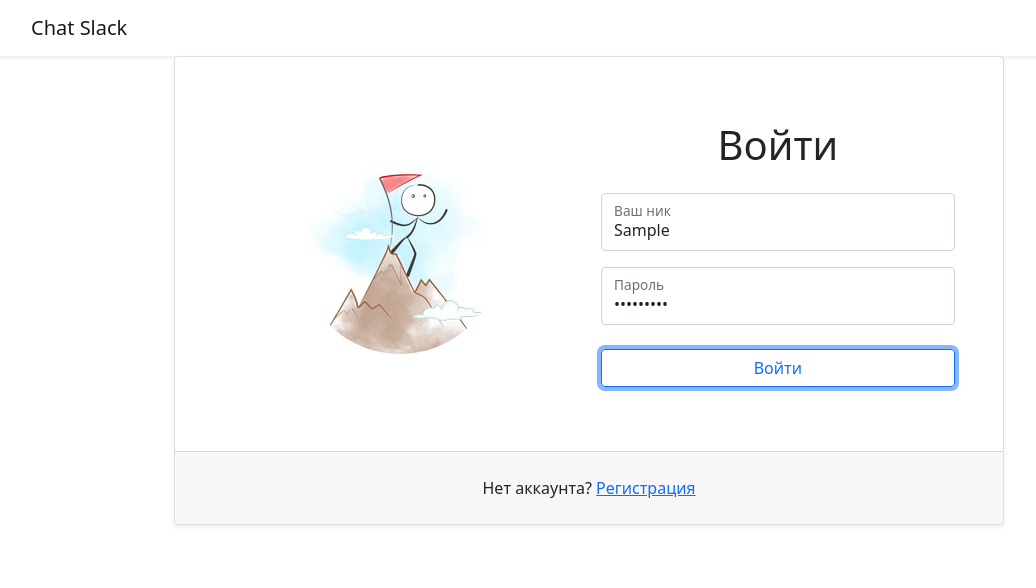
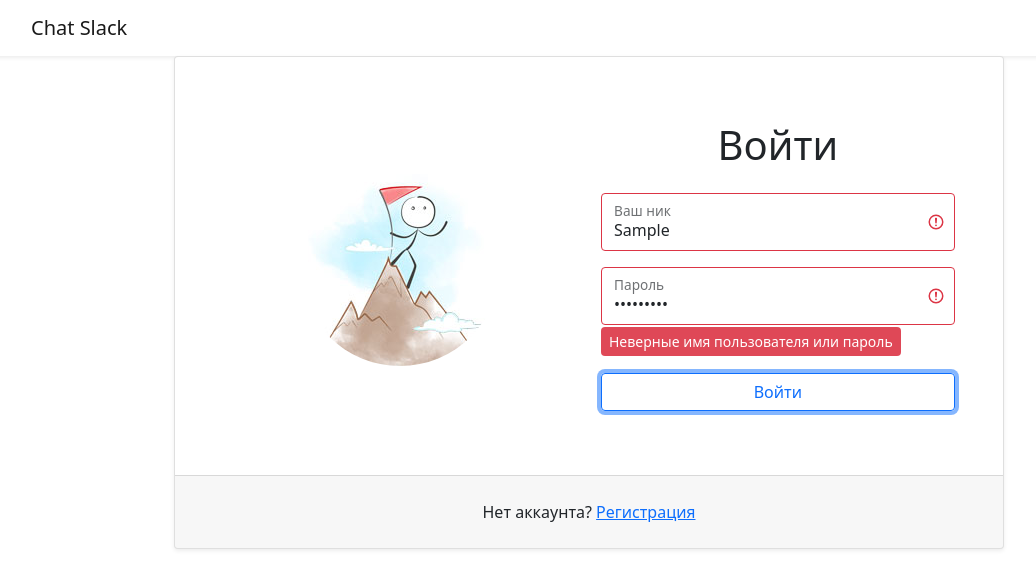
Before and after one commit to sunn-shinne/chat-slack, a React app: page /login in a window 1280 px wide. Both pictures are taken after typing "Sample", "Sample123" into the empty fields and a click on the button "Войти". Shown: the top 588 px of the page, without its empty margins (51-1087 px from the left). Built offline with nearby package versions, Linux system fonts and the light colour scheme; no server answers; the HTML template or start-up script is replaced by a standard one.

Commit message:
Refactor login form

```diff
--- a/package.json
+++ b/package.json
@@ -21,6 +21,7 @@
   "license": "ISC",
   "homepage": "https://github.com/sunn-shinne/frontend-project-lvl4#readme",
   "dependencies": {
+    "axios": "^0.27.2",
     "bootstrap": "^5.1.3",
     "classnames": "^2.3.1",
     "core-js": "^3.21.1",
--- /dev/null
+++ b/src/components/LoginForm.jsx
@@ -0,0 +1,78 @@
+import React, { useRef } from 'react';
+import { Form, Button } from 'react-bootstrap';
+import { useFormik } from 'formik';
+import axios from 'axios';
+import cn from 'classnames';
+
+const LoginForm = ({ layoutClass }) => {
+  const [errors, setErrors] = React.useState({});
+  const target = useRef(null);
+
+  const formik = useFormik({
+    initialValues: {
+      username: '',
+      password: '',
+    },
+    onSubmit: async (values) => {
+      try {
+        const response = await axios.post('/api/v1/login', values);
+        localStorage.setItem('token', response.data.token);
+        setErrors({});
+      } catch (e) {
+        setErrors({ request: 'Неверные имя пользователя или пароль' });
+      }
+    },
+  });
+
+  const usernameClass = cn('form-control', errors.request && 'is-invalid');
+  const passwordClass = cn('form-control', errors.request && 'is-invalid');
+
+  return (
+    <Form className={layoutClass} onSubmit={formik.handleSubmit}>
+      <h1 className="text-center mb-4">Войти</h1>
+
+      <Form.Group className="mb-3" controlId="formUsername">
+        <Form.FloatingLabel label="Ваш ник">
+          <Form.Control
+            id="username"
+            type="username"
+            placeholder="Ваш ник"
+            required
+            className={usernameClass}
+            value={formik.values.username}
+            onChange={formik.handleChange}
+            autoComplete="off"
+          />
+        </Form.FloatingLabel>
+      </Form.Group>
+
+      <Form.Group className="mb-5" controlId="formPassword">
+        <Form.FloatingLabel label="Пароль">
+          <Form.Control
+            id="password"
+            type="password"
+            placeholder="Пароль"
+            required
+            className={passwordClass}
+            value={formik.values.password}
+            onChange={formik.handleChange}
+            autoComplete="off"
+          />
+
+          <Form.Control.Feedback type="invalid" tooltip>
+            {errors.request}
+          </Form.Control.Feedback>
+
+        </Form.FloatingLabel>
+
+      </Form.Group>
+
+      <Button ref={target} type="submit" variant="outline-primary" className="w-100 mb-3">
+        Войти
+      </Button>
+
+    </Form>
+  );
+};
+
+export default LoginForm;
--- a/src/containers/Login.jsx
+++ b/src/containers/Login.jsx
@@ -1,42 +1,9 @@
+/* eslint-disable jsx-a11y/label-has-associated-control */
 import React from 'react';
-import { useFormik } from 'formik';
-import { object, string } from 'yup';
 import loginImg from '../../assets/loginImg.js';
-import cn from 'classnames';
+import LoginForm from '../components/LoginForm.jsx';
 
-const schema = object({
-  username: string().required('Обязательное поле!'),
-  password: string().required('Обязательное поле!'),
-});
-
-const validate = async (values) => {
-  const errors = {};
-  try {
-    await schema.validate(values);
-  } catch (e) {
-    const [message] = e.errors;
-    errors[e.path] = message;
-  } finally {
-    return errors;
-  }
-}
-
-const Login = () => {
-  const formik = useFormik({
-    initialValues: {
-      username: '',
-      password: '',
-    },
-    validate,
-    onSubmit: values => {
-      alert(JSON.stringify(values, null, 2));
-    },
-  });
-
-  // const usernameClass = cn('form-control', formik.errors.username && 'is-invalid');
-  // const passwordClass = cn('form-control', formik.errors.password && 'is-invalid');
-
-  return (
+const Login = () => (
   <div className="container-fluid h-100">
     <div className="row justify-content-center align-content-center h-100">
       <div className="col-12 col-md-8 col-xxl-6">
@@ -49,41 +16,7 @@ const Login = () => {
                 src={loginImg}
               />
             </div>
-              <form className="col-12 col-md-6 mt-3 mt-mb-0" onSubmit={formik.handleSubmit}>
-                <h1 className="text-center mb-4">Войти</h1>
-                <div className="form-floating mb-3">
-                  <input
-                    name="username"
-                    autoComplete="username"
-                    required
-                    placeholder="Ваш ник"
-                    id="username"
-                    className="form-control"
-                    value={formik.values.username}
-                    onChange={formik.handleChange}
-                  />
-                  <label htmlFor="username">Ваш ник</label>
-                  {/* {formik.errors.username ? <div className="invalid-tooltip">{formik.errors.username}</div> : null} */}
-                </div>
-                <div className="form-floating mb-4">
-                  <div className="form-floating mb-3">
-                    <input
-                      name="password"
-                      autoComplete="password"
-                      type="password"
-                      required
-                      placeholder="Пароль"
-                      id="password"
-                      className="form-control"
-                      value={formik.values.password}
-                      onChange={formik.handleChange}
-                    />
-                    <label htmlFor="password">Пароль</label>
-                    {/* {formik.errors.password ? <div className="invalid-tooltip">{formik.errors.password}</div> : null} */}
-                  </div>
-                </div>
-                <button type="submit" className="w-100 mb-3 btn btn-outline-primary">Войти</button>
-              </form>
+            <LoginForm layoutClass="col-12 col-md-6 mt-3 mt-mb-0" />
           </div>
           <div className="card-footer text-center">
             <p className="m-3">
@@ -96,6 +29,5 @@ const Login = () => {
     </div>
   </div>
 );
-}
 
 export default Login;
```
Also changed, not shown: 1 other file (tests, documents, lock files or other folders). Lines whose indentation alone changed are shown as unchanged.
